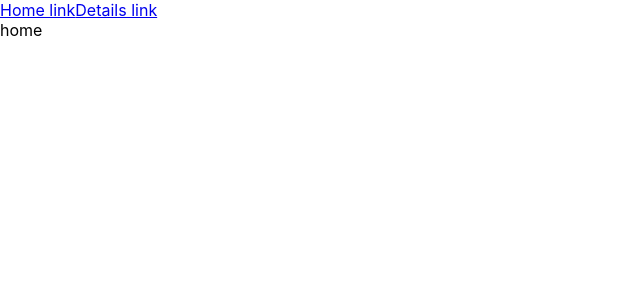
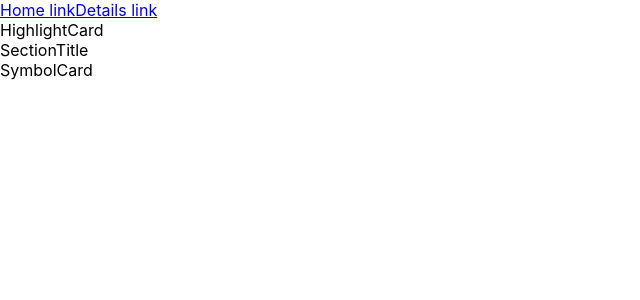
Before and after one commit to AkashaRojee/stock-screener, a React (Create React App) app: page / in a window 1280 px wide. Shown: the top 300 px of the page, without its empty margins (0-640 px from the left). Built offline with nearby package versions, Linux system fonts and the light colour scheme.

Commit message:
Add project context for relative imports and build components base

```diff
--- a/jsconfig.json
+++ b/jsconfig.json
@@ -1,6 +1,10 @@
 {
   "compilerOptions": {
-    "baseUrl": "./src",
+    "baseUrl": "src/",
+    "paths": {
+      "features/*": ["features/*"],
+      "common/*": ["common/*"]
+    },
     "checkJs": true,
     "jsx": "react"
   }
--- a/src/app/App.js
+++ b/src/app/App.js
@@ -1,8 +1,8 @@
 import React from 'react';
 import { BrowserRouter, Route, Switch } from 'react-router-dom';
-import Symbol from '../features/details/Symbol';
-import Header from '../features/header/Header';
-import Home from '../features/home/Home';
+import Symbol from 'features/details/Symbol';
+import Header from 'features/header/Header';
+import Home from 'features/home/Home';
 import './App.css';
 
 const App = () => (
--- a/src/features/details/Symbol.js
+++ b/src/features/details/Symbol.js
@@ -1,9 +1,14 @@
+import HighlightCard from 'common/components/HighlightCard';
+import SectionTitle from 'common/components/SectionTitle';
 import React from 'react';
+import DataRow from './DataRow';
 
 const Symbol = () => (
-  <div>
-    Symbol
-  </div>
+  <>
+    <HighlightCard />
+    <SectionTitle />
+    <DataRow />
+  </>
 );
 
 export default Symbol;
--- a/src/features/home/Home.js
+++ b/src/features/home/Home.js
@@ -1,7 +1,14 @@
+import React from 'react';
+import HighlightCard from 'common/components/HighlightCard';
+import SectionTitle from 'common/components/SectionTitle';
+import SymbolCard from './SymbolCard';
+
 const Home = () => (
-  <div>
-    home
-  </div>
+  <>
+    <HighlightCard />
+    <SectionTitle />
+    <SymbolCard />
+  </>
 );
 
 export default Home;
```
